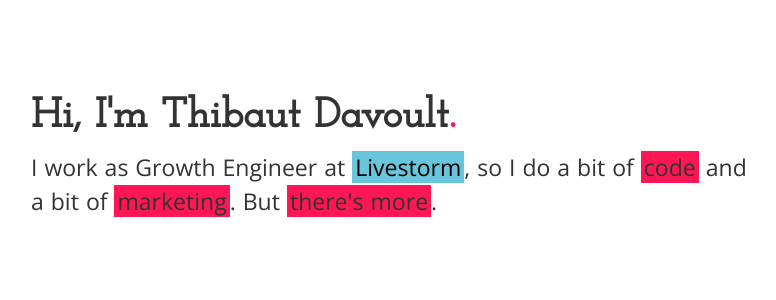
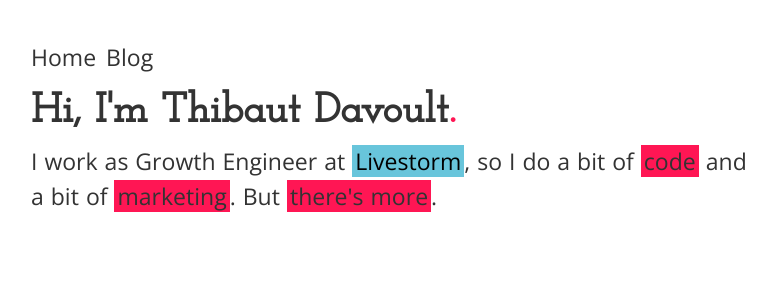
Before and after one commit to frlharidon/frlharidon.github.io, a Nuxt app: page / in a window 1280 px wide. Shown: the top 300 px of the page, without its empty margins (249-1025 px from the left). Built offline with nearby package versions, Linux system fonts and the light colour scheme.

Commit message:
navbar first steps

```diff
--- a/pages/index.vue
+++ b/pages/index.vue
@@ -1,15 +1,22 @@
 <template>
   <section class="container">
     <div id="main">
+      <nav class="navbar">
+        <ul>
+          <li>Home</li>
+          <li>Blog</li>
+        </ul>
+      </nav>
 
       <h1>Hi, I'm Thibaut Davoult<span class="easteregg clickappear" data-id="egg">.</span></h1>
+
 
       <div>
         I work as Growth Engineer at <a target='_blank' href="https://livestorm.co">Livestorm</a>, so I do a bit of <span class="event" v-on:click="code = true">code</span> and a bit of <span class="event" v-on:click="marketing = true">marketing</span>. But <span class="event" v-on:click="life = true">there's more</span>.
 
         <!-- code info -->
         <div class="block" v-if="code">
-          I attended the <a target='_blank' href="http://ironhack.com">Ironhack</a> fullstack web development bootcamp. Where I did 3 projects:
+          In 2017, I attended the <a target='_blank' href="http://ironhack.com">Ironhack</a> fullstack web development bootcamp. Where I did 3 projects:
           <div class="smallblock">
             <ul>
               <li><a target='_blank' href="https://code-help.co">Code-Help</a> // Live coding sessions between students and teachers, built with a fellow student</li>
@@ -54,11 +61,6 @@ export default {
       }
     }
   },
-  // computed: {
-  //   getDate() {
-  //     return this.date.getFullYear()
-  //   },
-  // }
 }
 </script>
 
@@ -121,10 +123,19 @@ html, body {
   line-height: 1.5em;
 }
 
+.navbar ul {
+  display: flex;
+}
+
+.navbar ul li {
+  list-style-type: none;
+  margin: 0 10px 20px 0;
+}
+
 #main {
   width: 800px;
   margin: auto;
-  margin-top: 80px;
+  margin-top: 20px;
   padding: 20px 40px;
   z-index: 100;
 }
```
